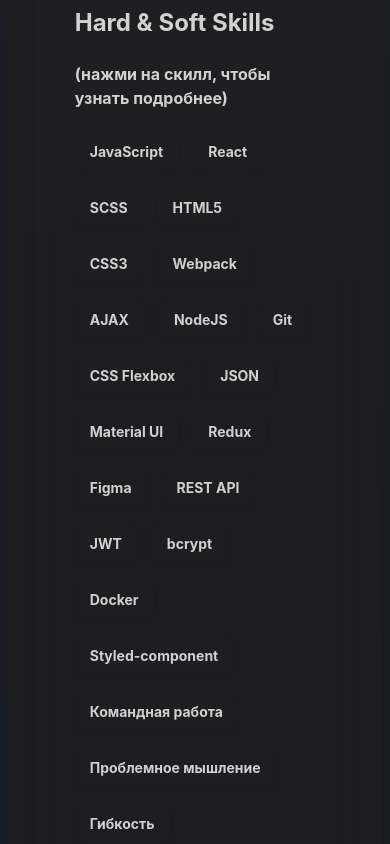
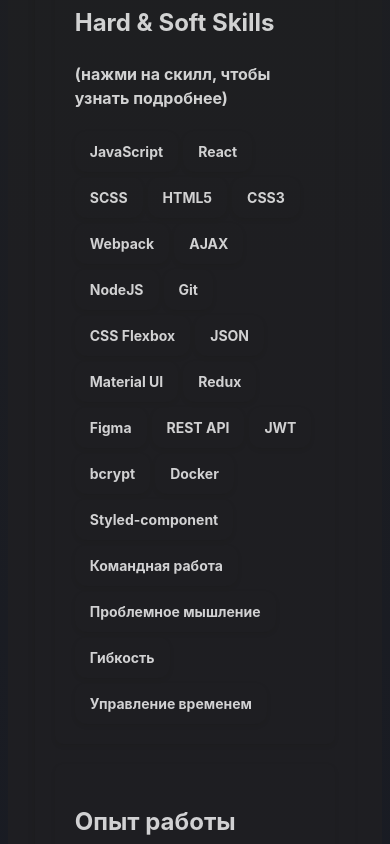
Before and after one commit to vas-alina/resume, a React (Vite) app: page / in a window 390 px wide. Shown: the part 860-1704 px from the top of the page. Built offline with nearby package versions, Linux system fonts and the light colour scheme.

Commit message:
added adaptive mode for the mobile version

```diff
--- a/src/styles/MainSkills.js
+++ b/src/styles/MainSkills.js
@@ -9,7 +9,9 @@
 export const SkillsGrid = styled.div`
     display: flex;
     flex-wrap: wrap;
-    gap: 15px;
+    gap: 5px;
+
+
 `;
 
 export const SkillBox = styled.div`
```
